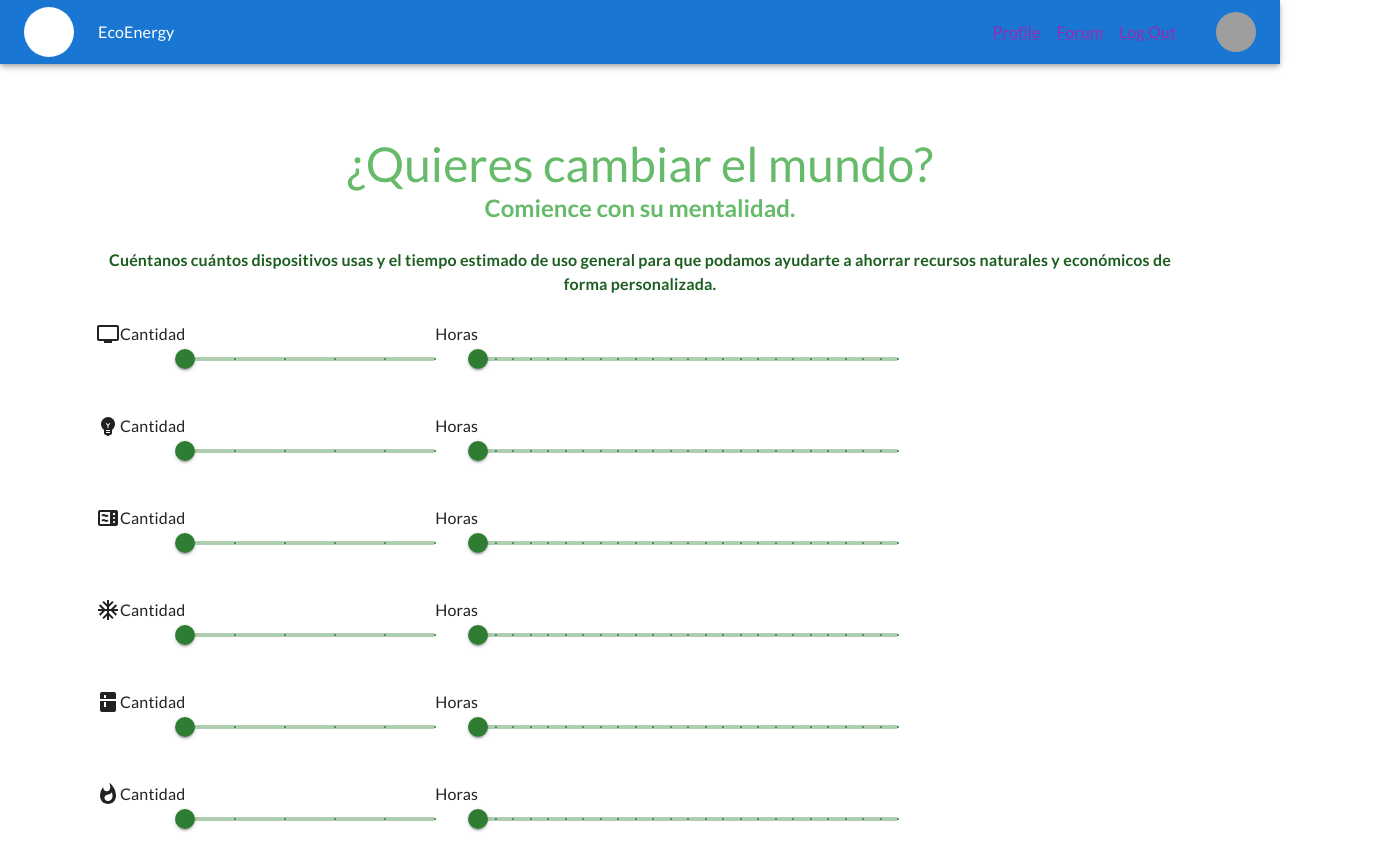
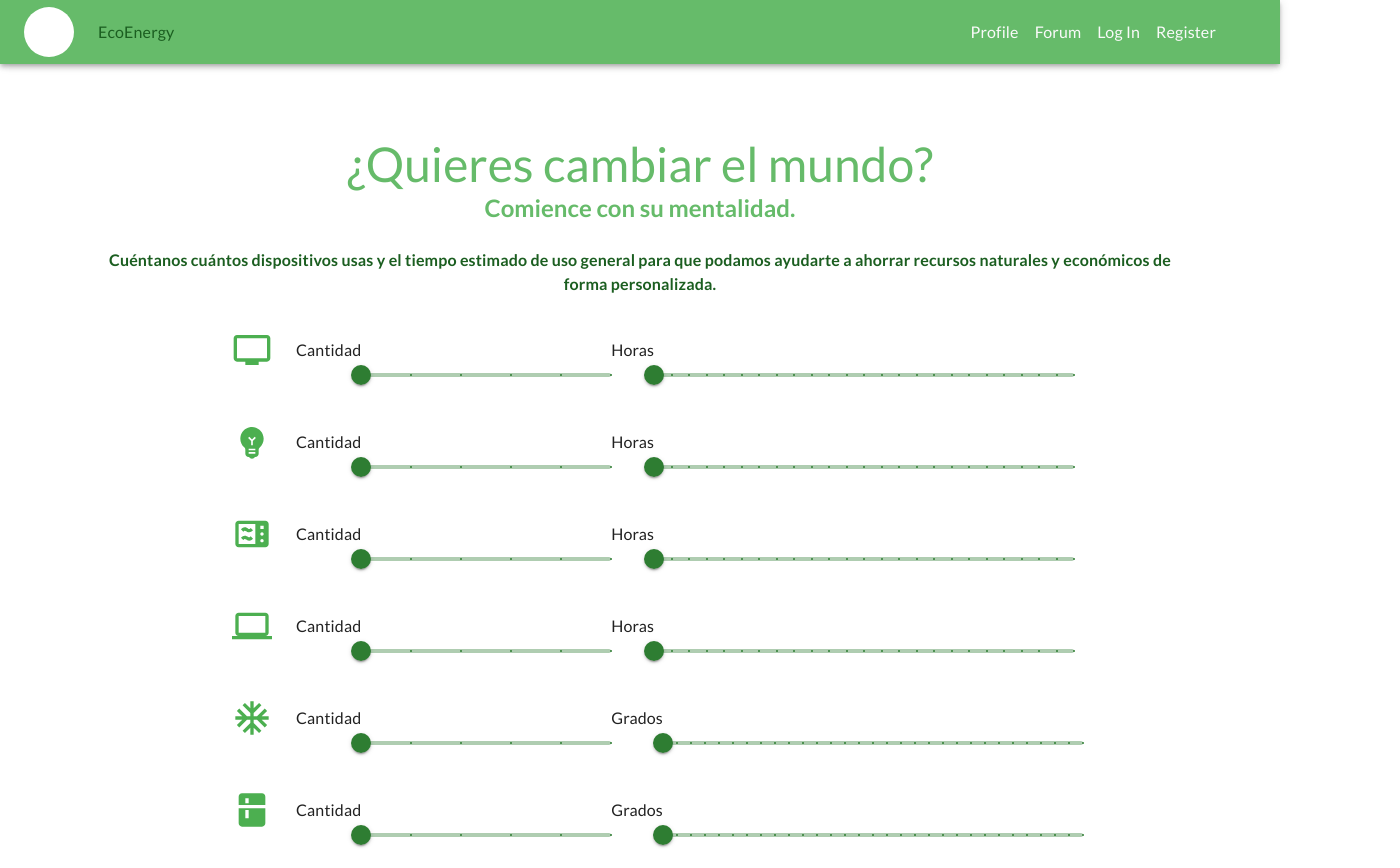
Before and after one commit to AlessHub/ecoenergy_front, a React (Vite) app: page /slider in a window 1280 px wide. Shown: the top 868 px of the page, 1400 px wide, since content can reach past the window. Built offline with nearby package versions, Linux system fonts and the light colour scheme; grey boxes are pictures that could not be loaded.

Commit message:
Add SliderGrado Component and Iconos large

```diff
--- /dev/null
+++ b/src/components/layout/slider/SliderGrados.jsx
@@ -0,0 +1,28 @@
+import React from 'react';
+import Box from '@mui/material/Box';
+import Slider from '@mui/material/Slider';
+
+const SliderGrados = () => {
+    function valuetext(value) {
+        return `${value}hrs`;
+      }
+  return (
+    <>
+       <Box sx={{ width: 420, mt: 7 }}>
+      <Slider
+        aria-label="number of items"
+        defaultValue={0}
+        getAriaValueText={valuetext}
+        valueLabelDisplay="auto"
+        step={1}
+        marks
+        min={0}
+        max={30}
+        color="success"
+      />
+    </Box>
+    </>
+  )
+}
+
+export default SliderGrados
--- a/src/views/SliderView.jsx
+++ b/src/views/SliderView.jsx
@@ -1,11 +1,13 @@
 import React from 'react';
 import { Typography } from "@mui/material";
-import NavLoggedIn from "../components/layout/navigation/Navbar/NavLoggedIn";
+import NavPublic from "../components/layout/navigation/Navbar/NavPublic";
 import Footer from '../components/layout/navigation/Footer';
+import { green } from '@mui/material/colors';
 import Box from '@mui/material/Box';
 import Container from '@mui/material/Container';
 import SliderItem from "../components/layout/slider/SliderItem";
 import SliderHours from '../components/layout/slider/SliderHours';
+import SliderGrados from '../components/layout/slider/SliderGrados';
 import TvIcon from '@mui/icons-material/Tv';
 import WhatshotIcon from '@mui/icons-material/Whatshot';
 import AcUnitIcon from '@mui/icons-material/AcUnit';
@@ -18,7 +20,7 @@ import EmojiObjectsIcon from '@mui/icons-material/EmojiObjects';
 const SliderView = () => {
   return (
     <>
-    <NavLoggedIn/>
+    <NavPublic/>
 
     <Container sx={{p:{xs:7, sm:7, md:7, xl:7} ,display:'flex', flexDirection:'column', alignItems:'center'}}>
 
@@ -42,11 +44,11 @@ Cuéntanos cuántos dispositivos usas y el tiempo estimado de uso general para q
     </Typography>
     </Container>
 
-    <Container sx={{pl:{xs:4, sm:4, md:4, xl:4}, mr:{xs:2, sm:2, md:2, xl:2}, mt: -8}}>
+    <Container sx={{pl:{xs:4, sm:4, md:4, xl:4}, ml:{xs:5, sm:5, md:25, xl:25}, mr:{xs:2, sm:2, md:2, xl:2}, mt: -6}}>
     <Box display="flex"
          justifyContent="left"
          alignItems="center">
-        <TvIcon/>
+        <TvIcon sx={{ color: green[500], fontSize: 40, mr:3  }}/>
          Cantidad
         <SliderItem/>
          Horas
@@ -55,7 +57,7 @@ Cuéntanos cuántos dispositivos usas y el tiempo estimado de uso general para q
     <Box display="flex"
          justifyContent="left"
          alignItems="center">
-        <EmojiObjectsIcon/>
+        <EmojiObjectsIcon sx={{ color: green[500], fontSize: 40, mr:3  }}/>
         Cantidad
         <SliderItem/>
          Horas
@@ -64,7 +66,16 @@ Cuéntanos cuántos dispositivos usas y el tiempo estimado de uso general para q
     <Box display="flex"
          justifyContent="left"
          alignItems="center">
-        <MicrowaveIcon/>
+        <MicrowaveIcon sx={{ color: green[500], fontSize: 40, mr:3 }}/>
+        Cantidad
+        <SliderItem/>
+         Horas
+        <SliderHours/>
+    </Box>
+    <Box display="flex"
+         justifyContent="left"
+         alignItems="center">
+        <ComputerIcon sx={{ color: green[500], fontSize: 40, mr:3  }}/>
         Cantidad
         <SliderItem/>
          Horas
@@ -73,41 +84,33 @@ Cuéntanos cuántos dispositivos usas y el tiempo estimado de uso general para q
     <Box display="flex"
         justifyContent="left"
          alignItems="center">
-        <AcUnitIcon/>
+        <AcUnitIcon sx={{ color: green[500], fontSize: 40, mr:3  }}/>
         Cantidad
         <SliderItem/>
-         Horas
-        <SliderHours/>
+         Grados
+        <SliderGrados/>
     </Box>
     <Box display="flex"
         justifyContent="left"
          alignItems="center">
-        <KitchenIcon/>
+        <KitchenIcon sx={{ color: green[500], fontSize: 40, mr:3 }}/>
         Cantidad
         <SliderItem/>
-         Horas
-        <SliderHours/>
+         Grados
+        <SliderGrados/>
 
     </Box>
     <Box display="flex"
         justifyContent="left"
          alignItems="center">
-        <WhatshotIcon/>
+        <WhatshotIcon sx={{ color: green[500], fontSize: 40, mr:3  }}/>
         Cantidad
         <SliderItem/>
-         Horas
-        <SliderHours/>
+         Grados
+        <SliderGrados/>
     </Box>
 
-    <Box display="flex"
-         justifyContent="left"
-         alignItems="center">
-        <ComputerIcon/>
-        Cantidad
-        <SliderItem/>
-         Horas
-        <SliderHours/>
-    </Box>
+
 
     </Container>
 
```
